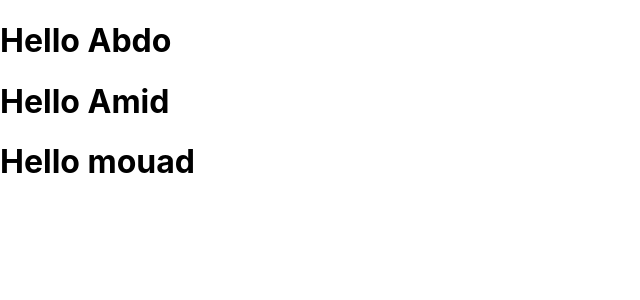
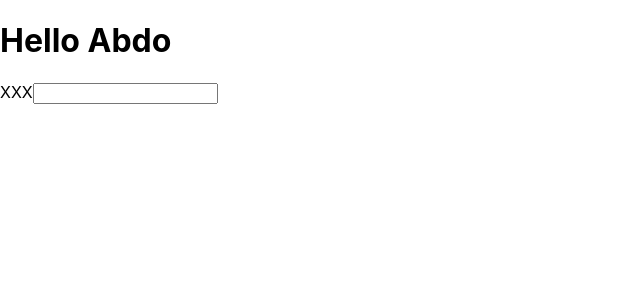
Before and after one commit to Abdo-esse/first_app_react, a React (Create React App) app: page / in a window 1280 px wide. Shown: the top 300 px of the page, without its empty margins (0-640 px from the left). Built offline with nearby package versions, Linux system fonts and the light colour scheme.

Commit message:
add form field

```diff
--- /dev/null
+++ b/src/Forms/TextField.js
@@ -0,0 +1,12 @@
+import React from 'react'
+
+function TextField() {
+  return (
+    <div>
+      <label>XXX</label>
+      <input type='text'/>
+    </div>
+  )
+}
+
+export default TextField
--- a/src/index.js
+++ b/src/index.js
@@ -4,14 +4,14 @@ import './index.css';
 import App from './App';
 import reportWebVitals from './reportWebVitals';
 import HelloWorld from './holloWorld/HelloWorld';
+import TextField from './Forms/TextField';
 
 const root = ReactDOM.createRoot(document.getElementById('root'));
 root.render(
   <React.StrictMode>
     {/* <App /> */}
     <HelloWorld lastname="Abdo"/>
-    <HelloWorld lastname="Amid"/>
-    <HelloWorld lastname="mouad"/>
+    <TextField />
   </React.StrictMode>
 );
 
```
